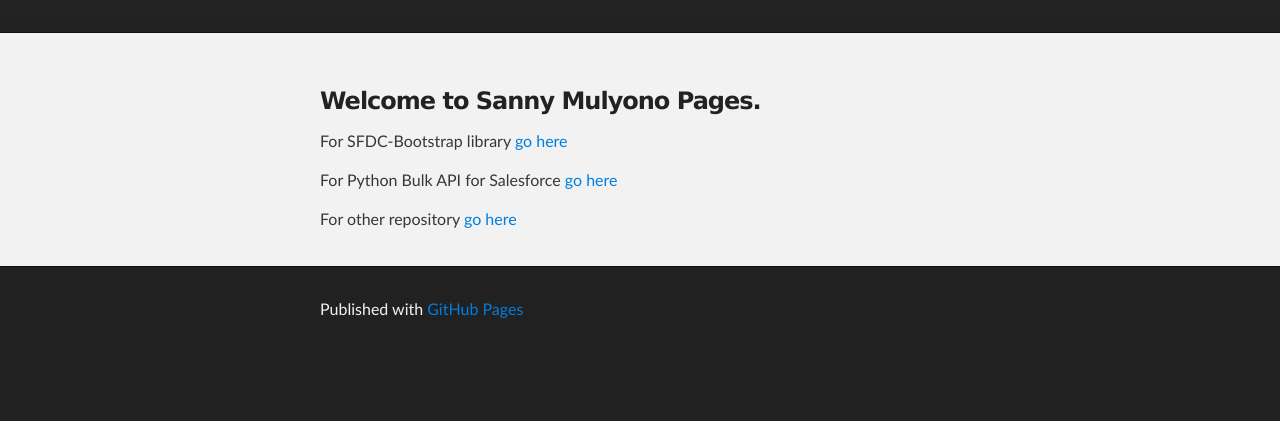
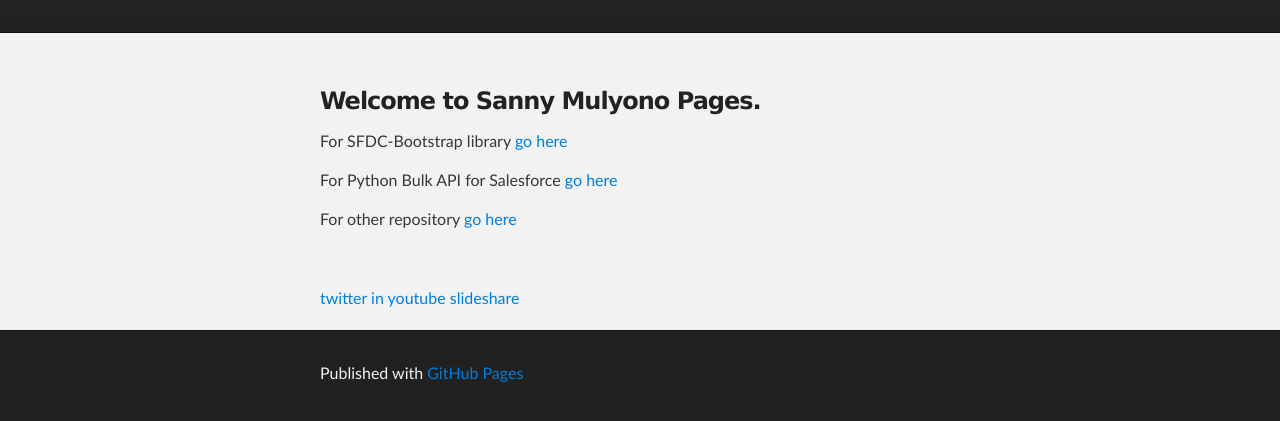
Before and after one commit to smulyono/smulyono.github.com, a plain HTML site: page index.html in a window 1280 px wide. Shown: the part 177-598 px from the top of the page. Drawn offline with Linux system fonts and the light colour scheme; some icons are missing.

Commit message:
Update index.html

```diff
--- a/index.html
+++ b/index.html
@@ -7,6 +7,8 @@
     <meta name="description" content="Sanny Mulyono : Personal Page" />
 
     <link rel="stylesheet" type="text/css" media="screen" href="stylesheets/stylesheet.css">
+    <!-- some css for social icons -->
+    <link rel="stylesheet" type="text/css" media="screen" href="http://www.dreamtemplate.com/dreamcodes/social_icons/tsc_social_icons.css">
 
     <title>Sanny Mulyono</title>
   </head>
@@ -35,6 +37,12 @@
 
 <p>For other repository <a href="https://github.com/smulyono">go here</a></p>
       </section>
+      <section id="social_bar" class="inner">
+        <a class="twitter_cube3d tsc_social_cube64" title="twitter" href="https://twitter.com/sannymulyono" target="_blank">twitter</a>
+        <a class="in_cube3d tsc_social_cube64" title="linkedin" href="http://www.linkedin.com/in/sannym" target="_blank">in</a>
+        <a class="youtube_cube3d tsc_social_cube64" title="youtube" href="http://www.youtube.com/user/sannym82" target="_blank">youtube</a>
+        <a class="slideshare_square32 tsc_social_square32" title="slideshare" href="http://www.slideshare.net/sannymulyono" target="_blank">slideshare</a>
+      </section>
     </div>
 
     <!-- FOOTER  -->
```
